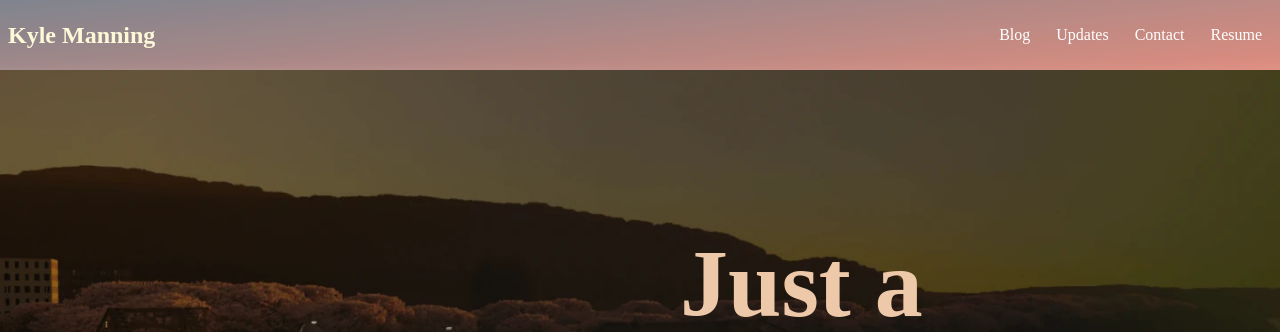
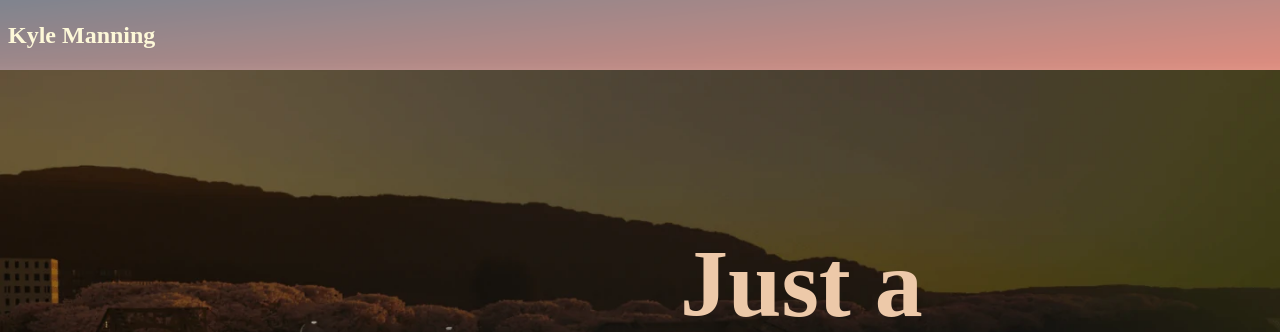
Before and after one commit to IwateKyle/kyle.manning.jp, an Astro site: page / in a window 1280 px wide. Shown: the top 332 px of the page. Built offline with nearby package versions, Linux system fonts and the light colour scheme; Astro itself is replaced by a stand-in of ours; a web font is replaced by a local one.

Commit message:
removed links from header

```diff
--- a/src/components/Header.astro
+++ b/src/components/Header.astro
@@ -16,10 +16,10 @@ import "../styles/global.css";
     <div></div>
   </div>
   <nav>
-    <HeaderLink href="/blog">Blog</HeaderLink>
+    <!-- <HeaderLink href="/blog">Blog</HeaderLink>
     <HeaderLink href="/updates">Updates</HeaderLink>
     <HeaderLink href="/updates">Contact</HeaderLink>
-    <HeaderLink href="/updates">Resume</HeaderLink>
+    <HeaderLink href="/updates">Resume</HeaderLink> -->
   </nav>
 </header>
 
```
